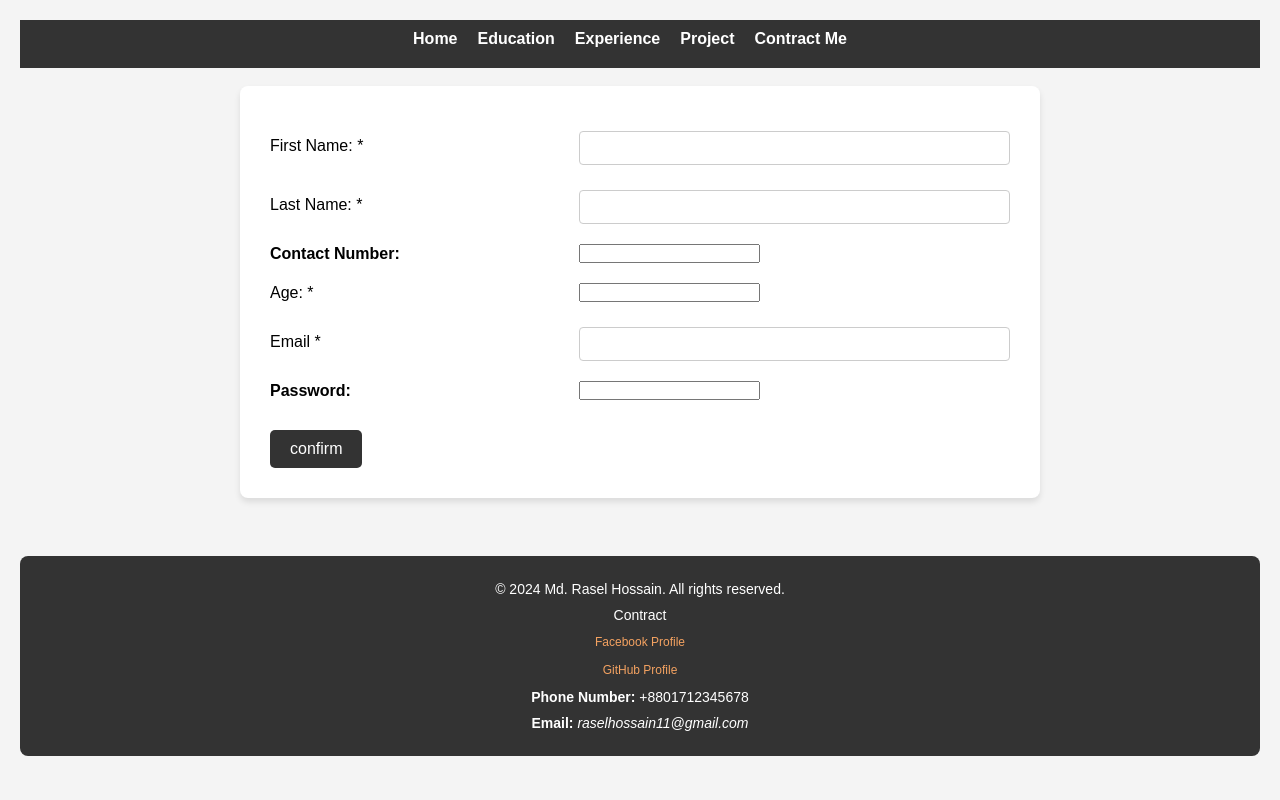
After one commit to russel11h/PHP, a PHP site: page /files/signup.php in a window 1280 px wide. The commit adds this page. Run offline with PHP 8.4, Linux system fonts and the light colour scheme.

Commit message:
datbase connection through "files" folder

```diff
--- /dev/null
+++ b/files/database.php
@@ -0,0 +1,12 @@
+<?php
+$servername = "localhost";
+$username = "root";
+$password = "";
+$dbname = "amazondb";
+
+$conn = mysqli_connect($servername, $username, $password, $dbname);
+
+if (!$conn) {
+    die("Database connection failed: " . mysqli_connect_error());
+}
+?>
--- /dev/null
+++ b/files/php_process.php
@@ -0,0 +1,86 @@
+<?php
+require_once __DIR__ . "/database.php";
+
+$fnameErr = $lnameErr = $emailErr = $numberErr = $ageErr = $passwordErr = "";
+$fname = $lname = $email = $number = $age = $password = "";
+$success = "";
+
+function cleanInput($data) {
+    return htmlspecialchars(stripslashes(trim($data)));
+}
+
+if ($_SERVER["REQUEST_METHOD"] == "POST") {
+
+    if (empty($_POST["fname"])) {
+        $fnameErr = "First name is required";
+    } else {
+        $fname = cleanInput($_POST["fname"]);
+        if (!preg_match("/^[a-zA-Z-' ]*$/", $fname)) {
+            $fnameErr = "Only letters and white space allowed";
+        }
+    }
+
+    if (empty($_POST["lname"])) {
+        $lnameErr = "Last name is required";
+    } else {
+        $lname = cleanInput($_POST["lname"]);
+        if (!preg_match("/^[a-zA-Z-' ]*$/", $lname)) {
+            $lnameErr = "Only letters and white space allowed";
+        }
+    }
+
+    if (empty($_POST["number"])) {
+        $numberErr = "Contact number is required";
+    } else {
+        $number = cleanInput($_POST["number"]);
+        if (!preg_match("/^[0-9]{11}$/", $number)) {
+            $numberErr = "Invalid contact number";
+        }
+    }
+
+    if (empty($_POST["age"])) {
+        $ageErr = "Age is required";
+    } else {
+        $age = cleanInput($_POST["age"]);
+        if (!is_numeric($age) || $age < 1) {
+            $ageErr = "Invalid age";
+        }
+    }
+
+    if (empty($_POST["email"])) {
+        $emailErr = "Email is required";
+    } else {
+        $email = cleanInput($_POST["email"]);
+        if (!filter_var($email, FILTER_VALIDATE_EMAIL)) {
+            $emailErr = "Invalid email format";
+        }
+    }
+
+    if (empty($_POST["password"])) {
+        $passwordErr = "Password is required";
+    } else {
+        $password = cleanInput($_POST["password"]);
+        if (strlen($password) < 8) {
+            $passwordErr = "Password must be at least 8 characters long";
+        }
+    }
+
+    if (
+        empty($fnameErr) &&
+        empty($lnameErr) &&
+        empty($numberErr) &&
+        empty($ageErr) &&
+        empty($emailErr) &&
+        empty($passwordErr)
+    ) {
+        $sql = "INSERT INTO admin(first_name, last_name, contact, age, email, password)
+                VALUES('$fname', '$lname', '$number', '$age', '$email', '$password')";
+
+        if (mysqli_query($conn, $sql)) {
+            $success = "Data inserted successfully";
+        } else {
+            $success = "Data not inserted: " . mysqli_error($conn);
+        }
+    }
+}
+?>
--- /dev/null
+++ b/files/signup.php
@@ -0,0 +1,123 @@
+<?php require_once "php_process.php"; ?>
+
+<!doctype html>
+<html lang="en">
+  <head>
+    <meta charset="UTF-8" />
+    <meta name="viewport" content="width=device-width, initial-scale=1.0" />
+    <title>Contract Me</title>
+    <link rel="stylesheet" href="../../portfolio/Assesment/signup.css" />
+  </head>
+
+  <body>
+    <nav>
+      <ul>
+        <li><a href="../../index.html">Home</a></li>
+        <li><a href="Education.html">Education</a></li>
+        <li><a href="Experience.html">Experience</a></li>
+        <li><a href="Project.html">Project</a></li>
+        <li><a href="contactme.html">Contract Me</a></li>
+      </ul>
+    </nav>
+
+    <br>
+
+    <form method="post" action="<?= htmlspecialchars($_SERVER["PHP_SELF"]); ?>">
+      <table class="form-table">
+
+        <tr>
+          <td>First Name: <span class="required">*</span></td>
+          <td>
+            <input type="text" name="fname" value="<?= $fname ?? '' ?>">
+            <span class="error"><?= $fnameErr ?? '' ?></span>
+          </td>
+        </tr>
+
+        <tr>
+          <td>Last Name: <span class="required">*</span></td>
+          <td>
+            <input type="text" name="lname" value="<?= $lname ?? '' ?>">
+            <span class="error"><?= $lnameErr ?? '' ?></span>
+          </td>
+        </tr>
+
+        <tr>
+          <td><label for="number">Contact Number:</label></td>
+          <td>
+            <input type="tel" id="number" name="number" value="<?= $number ?? '' ?>">
+            <span class="error"><?= $numberErr ?? '' ?></span>
+          </td>
+        </tr>
+
+        <tr>
+          <td>Age: <span class="required">*</span></td>
+          <td>
+            <input type="number" name="age" value="<?= $age ?? '' ?>">
+            <span class="error"><?= $ageErr ?? '' ?></span>
+          </td>
+        </tr>
+
+        <tr>
+          <td>Email <span class="required">*</span></td>
+          <td>
+            <input type="text" name="email" value="<?= $email ?? '' ?>">
+            <span class="error"><?= $emailErr ?? '' ?></span>
+          </td>
+        </tr>
+
+        <tr>
+          <td><label>Password:</label></td>
+          <td>
+            <input type="password" name="password" value="<?= $password ?? '' ?>">
+            <span class="error"><?= $passwordErr ?? '' ?></span>
+          </td>
+        </tr>
+
+        <tr>
+          <td>
+            <input type="submit" name="confirm" value="confirm" />
+          </td>
+        </tr>
+
+      </table>
+    </form>
+
+    <?php if (!empty($success)): ?>
+      <h3><?= $success ?></h3>
+    <?php endif; ?>
+
+    <?php if ($_SERVER["REQUEST_METHOD"] == "POST" &&
+      empty($fnameErr) &&
+      empty($lnameErr) &&
+      empty($ageErr) &&
+      empty($emailErr) &&
+      empty($numberErr) &&
+      empty($passwordErr)):
+    ?>
+
+    <h3>Submitted values</h3>
+
+    <table class="result-table">
+      <tr><td>First Name</td><td><?= $fname ?? '' ?></td></tr>
+      <tr><td>Last Name</td><td><?= $lname ?? '' ?></td></tr>
+      <tr><td>Contact Number</td><td><?= $number ?? '' ?></td></tr>
+      <tr><td>Age</td><td><?= $age ?? '' ?></td></tr>
+      <tr><td>Email</td><td><?= $email ?? '' ?></td></tr>
+      <tr><td>Password</td><td><?= $password ?? '' ?></td></tr>
+    </table>
+
+    <?php endif; ?>
+
+    <br />
+
+    <footer>
+      <p>&copy; 2024 Md. Rasel Hossain. All rights reserved.</p>
+      <p>Contract</p>
+      <p><a href="https://www.facebook.com/russel11h">Facebook Profile</a></p>
+      <p><a href="https://github.com/russel11h">GitHub Profile</a></p>
+      <p><strong>Phone Number:</strong> +8801712345678</p>
+      <p><strong>Email:</strong> <em>raselhossain11@gmail.com</em></p>
+    </footer>
+
+  </body>
+</html>
--- a/portfolio/Assesment/crud.php
+++ b/portfolio/Assesment/crud.php
@@ -3,7 +3,7 @@
 $DB_HOST = "localhost";
 $DB_USER = "root";
 $DB_PASS = "";          // XAMPP's default MySQL password is empty
-$DB_NAME = "school";
+$DB_NAME = "amazondb";
 
 $conn = mysqli_connect($DB_HOST, $DB_USER, $DB_PASS, $DB_NAME);
 if (!$conn) {
```
Also changed, not shown: files/login.php (added, +69 -0 lines), files/login_process.php (added, +42 -0 lines), portfolio/Assesment/database.php (added).
